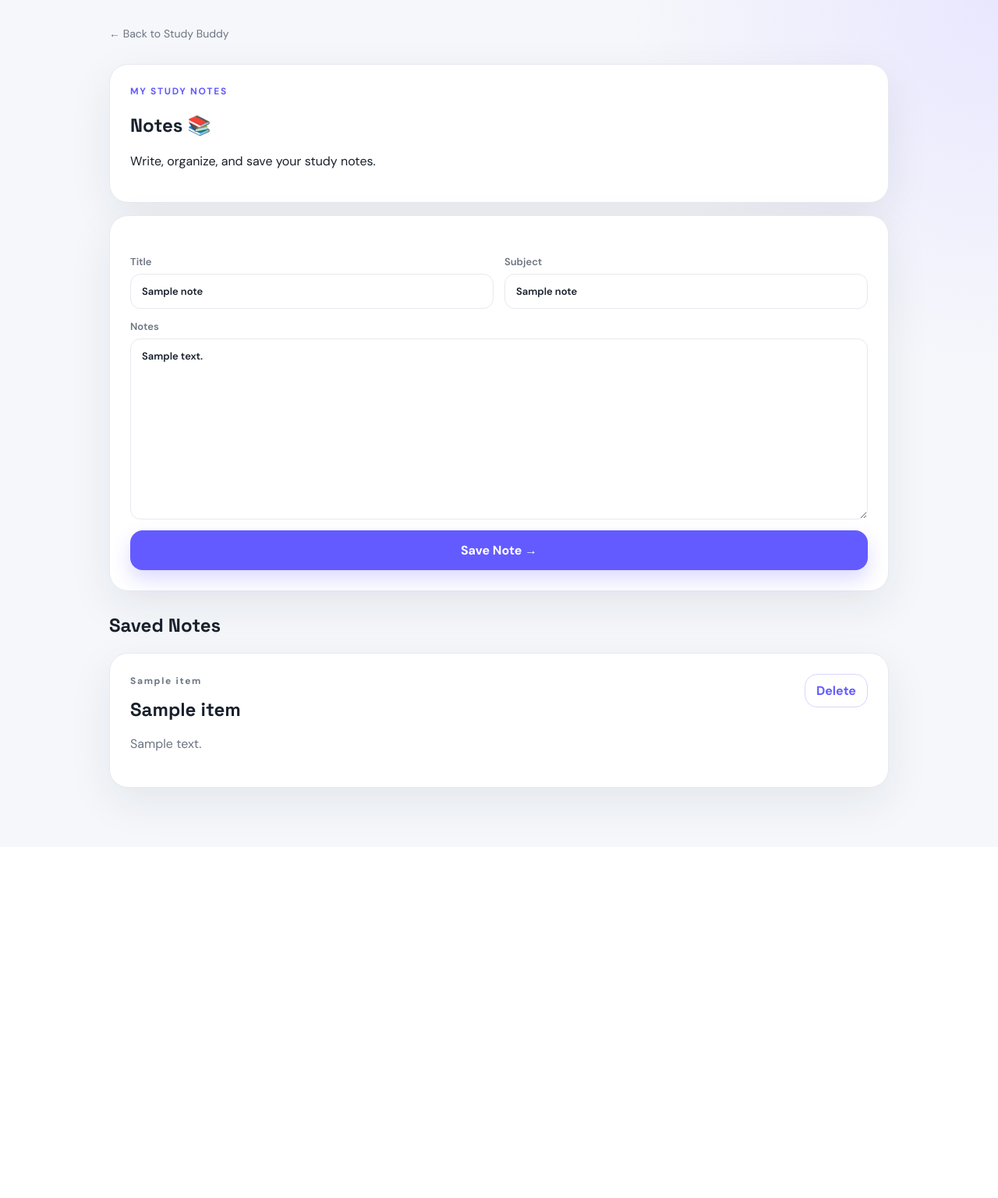
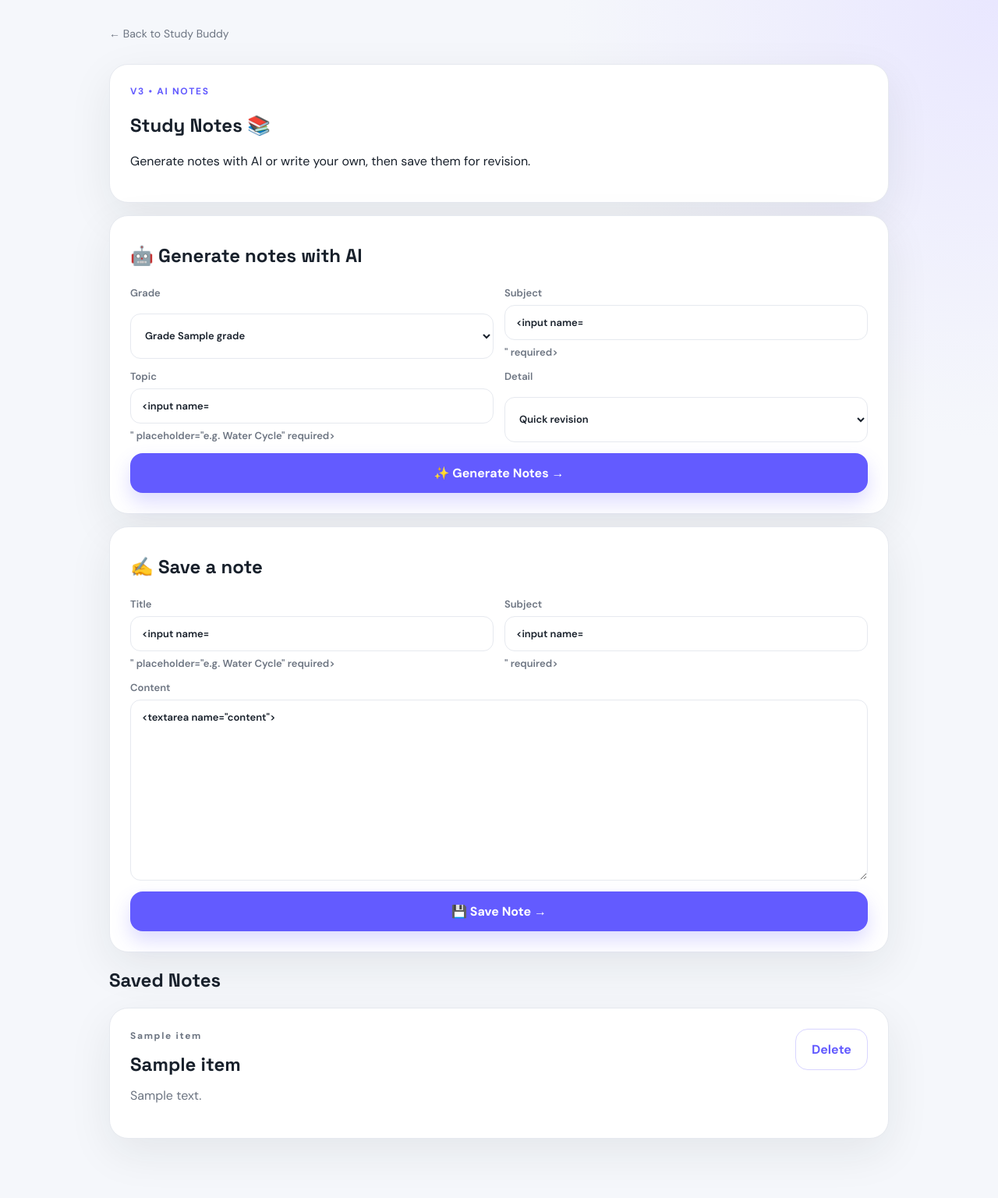
Before and after one commit to chakrabortysambit39-code/study-buddy, a Flask app: template templates/notes.html in a window 1280 px wide. Shown: the whole page at 78% size. Before the commit the page ends 1056 px from the top, so only its background shows below. Run offline with Flask 3, Linux system fonts and the light colour scheme; the template is opened without the code that fills it: most values are stand-ins (such as "Sample title", 1, 10 or a date in 2020); form fields are guessed from the names that the template uses.

Commit message:
Add AI note generator UI and fix delete route

```diff
--- a/templates/notes.html
+++ b/templates/notes.html
@@ -3,44 +3,57 @@
 <head>
     <meta charset="UTF-8">
     <meta name="viewport" content="width=device-width, initial-scale=1.0">
-    <title>My Notes • Study Buddy</title>
+    <title>Notes • Study Buddy</title>
     <link rel="stylesheet" href="{{ url_for('static', filename='css/style.css') }}">
 </head>
 <body>
 <main class="quiz-shell">
     <a class="back-link" href="{{ url_for('home') }}">← Back to Study Buddy</a>
     <section class="hero-card">
-            <p class="eyebrow">MY STUDY NOTES</p>
-            <h1>Notes 📚</h1>
-            <p>Write, organize, and save your study notes.</p>
+        <p class="eyebrow">V3 • AI NOTES</p>
+        <h1>Study Notes 📚</h1>
+        <p>Generate notes with AI or write your own, then save them for revision.</p>
     </section>
+
+    {% if error %}<section class="question-card error-card"><strong>⚠️ {{ error }}</strong></section>{% endif %}
+
     <section class="question-card">
+        <h2>🤖 Generate notes with AI</h2>
         <form method="POST" class="generator-grid">
-                <label>Title
-                    <input name="title" value="{{ note.title if note else '' }}" placeholder="e.g. Water Cycle" required>
-                </label>
-                <label>Subject
-                    <input name="subject" value="{{ note.subject if note else 'Science' }}" placeholder="Science">
-                </label>
-                <label class="full-width">Notes
-                    <textarea name="content" rows="12" placeholder="Write your notes here..." required>{{ note.content if note else '' }}</textarea>
-                </label>
-                <button class="primary-button" type="submit">Save Note →</button>
+            <input type="hidden" name="action" value="generate">
+            <label>Grade<select name="grade">{% for grade in grades %}<option value="{{ grade }}" {% if form.grade == grade %}selected{% endif %}>Grade {{ grade }}</option>{% endfor %}</select></label>
+            <label>Subject<input name="subject" value="{{ form.subject }}" required></label>
+            <label>Topic<input name="topic" value="{{ form.topic }}" placeholder="e.g. Water Cycle" required></label>
+            <label>Detail<select name="detail"><option value="short" {% if form.detail == 'short' %}selected{% endif %}>Quick revision</option><option value="medium" {% if form.detail == 'medium' %}selected{% endif %}>Medium</option><option value="detailed" {% if form.detail == 'detailed' %}selected{% endif %}>Detailed</option></select></label>
+            <button class="primary-button" type="submit">✨ Generate Notes →</button>
         </form>
     </section>
+
+    {% if generated %}
+    <section class="question-card generated-note">
+        <div class="question-number">AI GENERATED • REVIEW BEFORE SAVING</div>
+        <h2>{{ form.title }}</h2>
+        <p class="answer-text">{{ form.content }}</p>
+    </section>
+    {% endif %}
+
+    <section class="question-card">
+        <h2>✍️ Save a note</h2>
+        <form method="POST" class="generator-grid">
+            <input type="hidden" name="action" value="save">
+            <label>Title<input name="title" value="{{ form.title }}" placeholder="e.g. Water Cycle" required></label>
+            <label>Subject<input name="subject" value="{{ form.subject }}" required></label>
+            <label style="grid-column:1/-1">Content<textarea name="content" rows="12" placeholder="Write or paste your notes here..." required>{{ form.content }}</textarea></label>
+            <button class="primary-button" type="submit">💾 Save Note →</button>
+        </form>
+    </section>
+
     {% if notes %}
-        <section class="notes-list">
-            <h2>Saved Notes</h2>
+    <section><h2>Saved Notes</h2>
         {% for item in notes %}
         <article class="question-card note-card">
-                <div>
-                    <p class="eyebrow">{{ item.subject }}</p>
-                    <h2>{{ item.title }}</h2>
-                    <p>{{ item.content[:220] }}{% if item.content|length > 220 %}...{% endif %}</p>
-                </div>
-                <form method="POST" action="{{ url_for('delete_note', note_id=item.id) }}">
-                    <button class="secondary-button" type="submit">Delete</button>
-                </form>
+            <div><p class="eyebrow">{{ item.subject }}</p><h2>{{ item.title }}</h2><p class="answer-text">{{ item.content[:300] }}{% if item.content|length > 300 %}...{% endif %}</p></div>
+            <form method="POST" action="{{ url_for('delete_note_route', note_id=item.id) }}"><button class="secondary-button" type="submit">Delete</button></form>
         </article>
         {% endfor %}
     </section>
```
Lines whose indentation alone changed are shown as unchanged.
